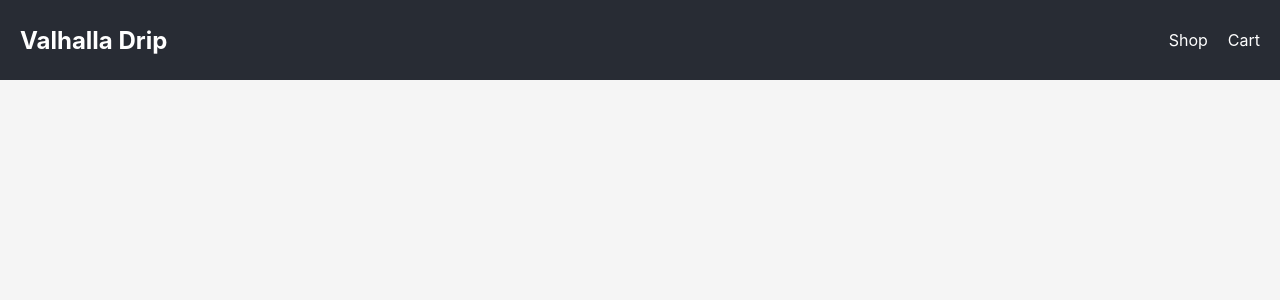
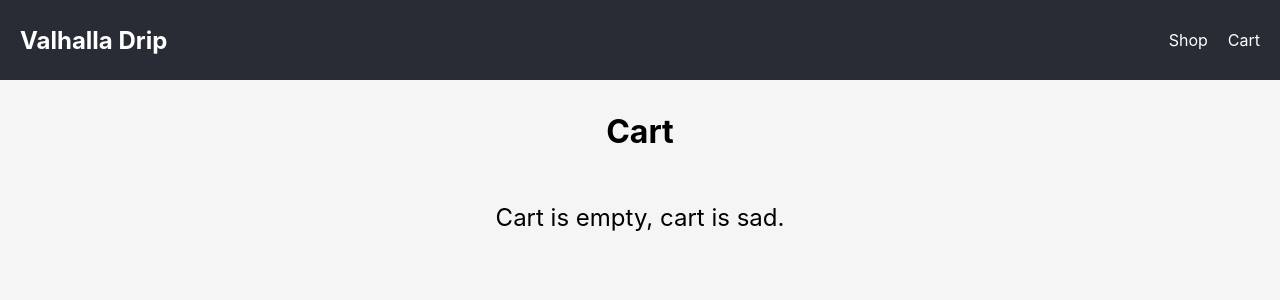
Before and after one commit to PjSingh22/shopping-cart, a React (Create React App) app: page /cart in a window 1280 px wide. Shown: the top 300 px of the page. Built offline with nearby package versions, Linux system fonts and the light colour scheme.

Commit message:
cart component done

```diff
--- a/src/App.js
+++ b/src/App.js
@@ -15,13 +15,34 @@ function App() {
   const [total, setTotal] = useState(0);
   const [cartCount, setCartCount] = useState(0);
 
+  const incrementAmount = (item) => {
+    item.quantity += 1;
+    setCart([...cart]);
+    setCartCount(cartCount + 1);
+    setTotal(total + Number(item.price.slice(1)));
+  }
+
+  const decrementAmount = (item) => {
+    if (item.quantity > 1) {
+      item.quantity -= 1;
+      setCart([...cart]);
+      setCartCount(cartCount - 1);
+      setTotal(total - Number(item.price.slice(1)));
+    } else {
+      // TODO: remove item from cart
+      return;
+    }
+  }
+
   const checkCart = (itemInfo) => {
     const findDuplicate = cart.find(item => item.id === itemInfo.id);
       if(findDuplicate) {
         findDuplicate.quantity += 1;
       } else {
-        // add total and cart count when created delete method
+        // TODO: add total and cart count when created delete method
         setCart([...cart, itemInfo]);
+        setCartCount(cartCount + 1);
+        setTotal(total + Number(itemInfo.price.slice(1)));
       }
   }
 
@@ -36,19 +57,39 @@ function App() {
         quantity: 1
       }
       checkCart(itemInfo);
-      setCartCount(cartCount + 1);
     } else {
       return;
     }
   }
-  console.log(cart);
+
+  const removeFromCart = (item) => {
+    const newCart = cart.filter(cartItem => cartItem.id !== item.id);
+    setCart([...newCart]);
+    setCartCount(cartCount - item.quantity);
+    setTotal(total - (Number(item.price.slice(1)) * item.quantity));
+  }
   return (
     <>
       <NavBar cartCount={cartCount} />
       <Routes>
         <Route path="/" element={<Home />} />
-        <Route path="/shop" element={<Shop cart={cart} addToCart={addToCart} />} />
-        <Route path="/cart" element={<Cart cart={cart}/>} />
+        <Route path="/shop" element={
+                                      <Shop
+                                        cart={cart}
+                                        addToCart={addToCart}
+                                      />
+                                    }
+        />
+        <Route path="/cart" element={
+                                      <Cart
+                                        cart={cart}
+                                        total={total}
+                                        incrementAmount={incrementAmount}
+                                        decrementAmount={decrementAmount}
+                                        removeFromCart={removeFromCart}
+                                      />
+                                    }
+        />
       </Routes>
     </>
   );
--- a/src/components/pages/CartPage/Cart.jsx
+++ b/src/components/pages/CartPage/Cart.jsx
@@ -1,9 +1,43 @@
 import './cart.css';
 
-const Cart = ({ cart }) => {
+const Cart = ({ cart, total, incrementAmount, decrementAmount, removeFromCart }) => {
+
   return (
-    <div id='class-container'>
-
+    <div id='cart-container'>
+      <div className='title-container'>
+        <p className="shop-header header">Cart</p>
+      </div>
+      {cart.length === 0 ? (
+        <p className='empty-cart-msg'>Cart is empty, cart is sad.</p>
+      ) : (
+        <>
+          <div className="cart-items">
+            {cart.map(item => (
+              <div className='cart-item' key={item.id}>
+                <img className='item-img' src={item.img} alt={item.title} />
+                <div className='info-actions'>
+                  <p className='item-title'>{item.name}</p>
+                  <p className='item-price'>{item.price}</p>
+                  <div className='buttons'>
+                    <div className='action-btns'>
+                      <button className='shop-btn btn' onClick={() => removeFromCart(item)}>Remove</button>
+                      <div className='amount-btns'>
+                        <button className='amount-btn btn' onClick={() => decrementAmount(item)}>-</button>
+                        <p className='total-items'>{item.quantity}</p>
+                        <button className='amount-btn btn' onClick={() => incrementAmount(item)}>+</button>
+                      </div>
+                    </div>
+                  </div>
+                </div>
+              </div>
+            ))}
+          </div>
+          <div className='checkout-container'>
+              <h2 className='total-price'>Total: {total}</h2>
+              <button className='checkout-btn'>Checkout</button>
+          </div>
+        </>
+      )}
     </div>
   );
 }
--- a/src/components/pages/CartPage/cart.css
+++ b/src/components/pages/CartPage/cart.css
@@ -0,0 +1,63 @@
+#cart-container {
+  display: flex;
+  flex-direction: column;
+  height: 100vh;
+  width: 100vw;
+  text-align: center;
+}
+.cart-items {
+  height: 80vh;
+  overflow-y: scroll;
+}
+
+.checkout-container {
+  display: flex;
+  justify-content: space-between;
+  align-items: center;
+  height: 10vh;
+  width: 100vw;
+  background-color: #282c34;
+  color: white;
+  padding: 0 10px;
+}
+.empty-cart-msg {
+  text-align: center;
+  font-size: 1.5rem;
+  margin-top: 20px;
+}
+
+.amount-btns {
+  display: flex;
+  justify-content: space-between;
+  align-items: center;
+  width: 100px;
+  margin: 0 auto;
+}
+
+.amount-btn {
+  border: none;
+  background-color: #282c34;
+  color: white;
+  font-size: 1.2rem;
+  /* font-weight: bold; */
+  cursor: pointer;
+  width: 30px;
+  display: flex;
+  justify-content: center;
+  align-items: center;
+}
+
+.total-items {
+  font-size: 1.2rem;
+}
+
+.checkout-btn {
+  padding: 10px 20px;
+  border: none;
+  border-radius: 5px;
+  background-color: #282c34;
+  color: white;
+  font-size: 1.2rem;
+  font-weight: bold;
+  cursor: pointer;
+}
--- a/src/components/pages/HomePage/home.css
+++ b/src/components/pages/HomePage/home.css
@@ -4,11 +4,6 @@
   align-items: center;
   height: 100vh;
   width: 100vw;
-}
-
-.header {
-  font-size: 2rem;
-  font-weight: bold;
 }
 
 .home-info {
--- a/src/components/pages/ShopPage/Shop.jsx
+++ b/src/components/pages/ShopPage/Shop.jsx
@@ -3,6 +3,7 @@ import grandmaster from '../../../images/grandmaster-drip.jpg';
 import hela from '../../../images/hela-outfit.webp';
 import loki from '../../../images/loki-garment.jpg';
 import './shop.css'
+
 const Shop = ({ cart, addToCart }) => {
   return (
     <div id='shop-container'>
@@ -47,7 +48,6 @@ const Shop = ({ cart, addToCart }) => {
           </div>
         </div>
       </div>
-
     </div>
   );
 }
--- a/src/index.css
+++ b/src/index.css
@@ -12,3 +12,9 @@ code {
   font-family: source-code-pro, Menlo, Monaco, Consolas, 'Courier New',
     monospace;
 }
+
+.header {
+  font-size: 2rem;
+  font-weight: bold;
+  text-align: center;
+}
```
